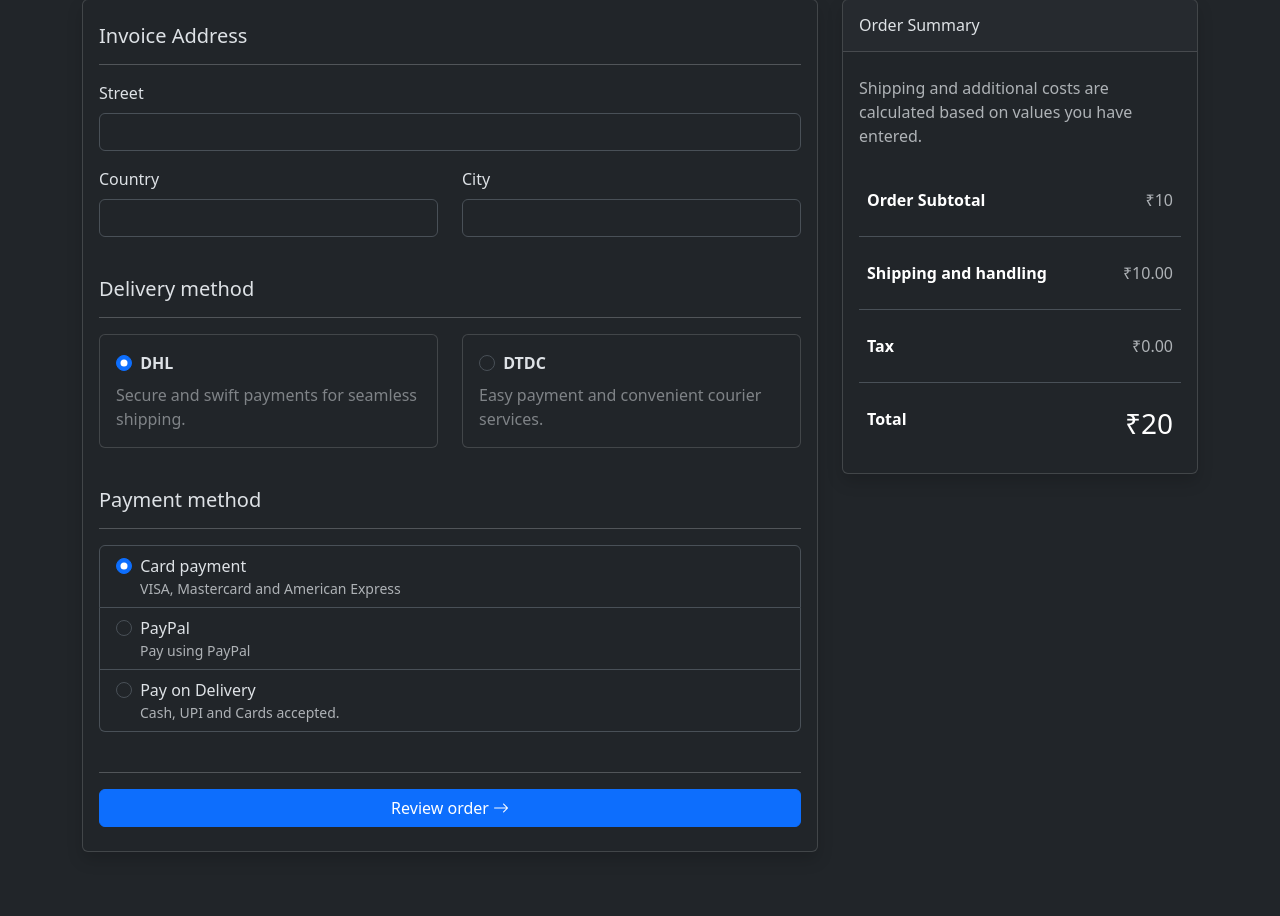
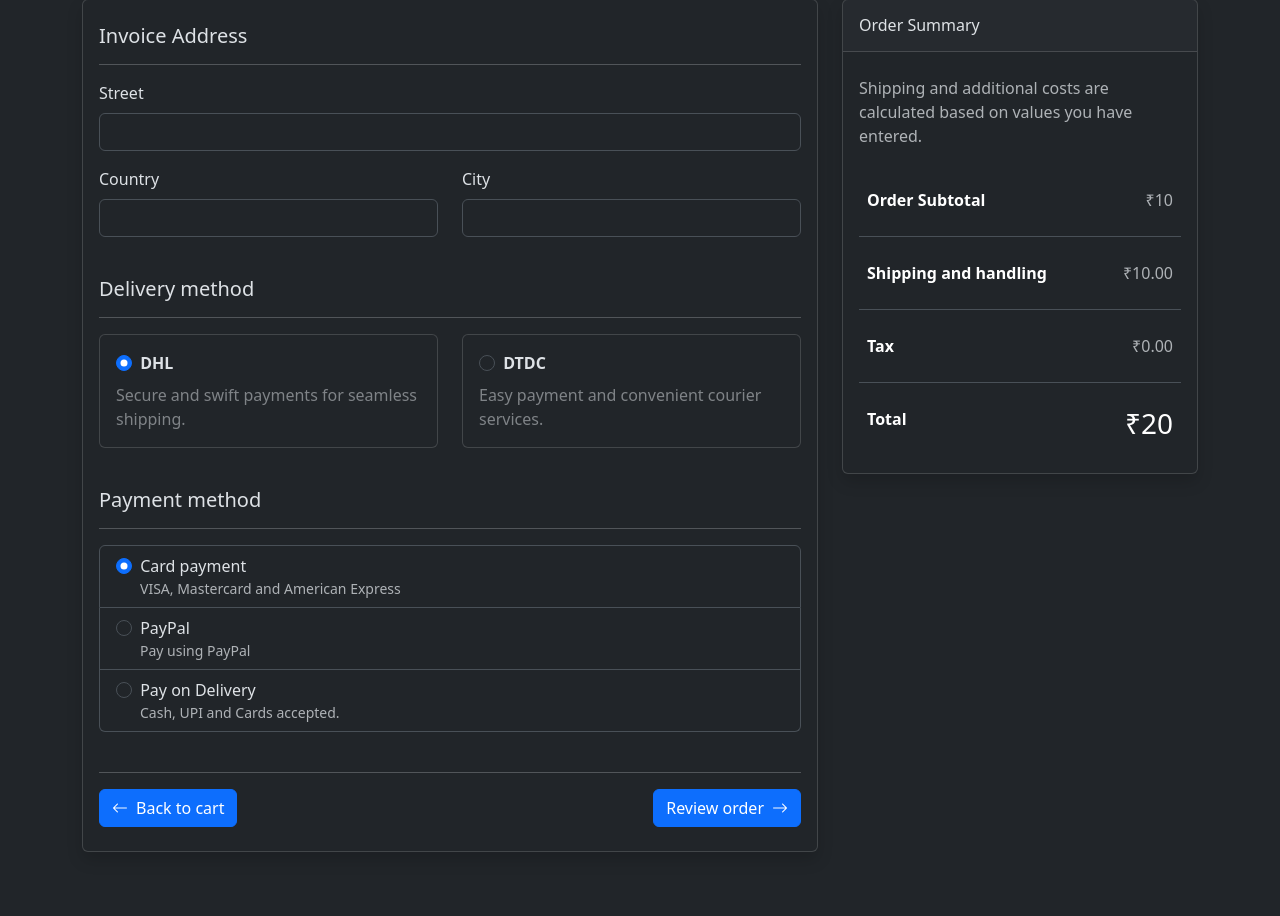
Before and after one commit to henry-jacq/eazycart, a Flask app: template templates/checkout.html in a window 1280 px wide. Shown: the part 284-1200 px from the top of the page. Run offline with Flask 3, Linux system fonts and the light colour scheme; the template is opened without the code that fills it: most values are stand-ins (such as "Sample title", 1, 10 or a date in 2020).

Commit message:
Minor change in view

```diff
--- a/templates/checkout.html
+++ b/templates/checkout.html
@@ -78,7 +78,10 @@
                     </div>
                 </form>
                 <hr>
-                <a href="/checkout/review" class="btn btn-primary d-block" role="button">Review order<i class="bi bi-arrow-right ms-1"></i></a>
+                <div class="d-flex align-items-center justify-content-between">
+                    <a href="/cart" class="btn btn-primary" role="button"><i class="bi bi-arrow-left me-2"></i>Back to cart</a>
+                    <a href="/checkout/review" class="btn btn-primary" role="button">Review order<i class="bi bi-arrow-right ms-2"></i></a>
+                </div>
             </div>
         </div>
         <div class="col-lg-4">
@@ -106,7 +109,7 @@
                             </tr>
                             <tr>
                                 <th class="pt-4 border-0">Total</th>
-                                <td class="pt-4 border-0 text-end h3 fw-normal">₹<label class="cart-total">{{cart_total + 10}}</label></td>
+                                <td class="pt-4 border-0 text-end h3 fw-normal text-nowrap">₹<label class="cart-total">{{cart_total + 10}}</label></td>
                             </tr>
                         </tbody>
                     </table>
```
